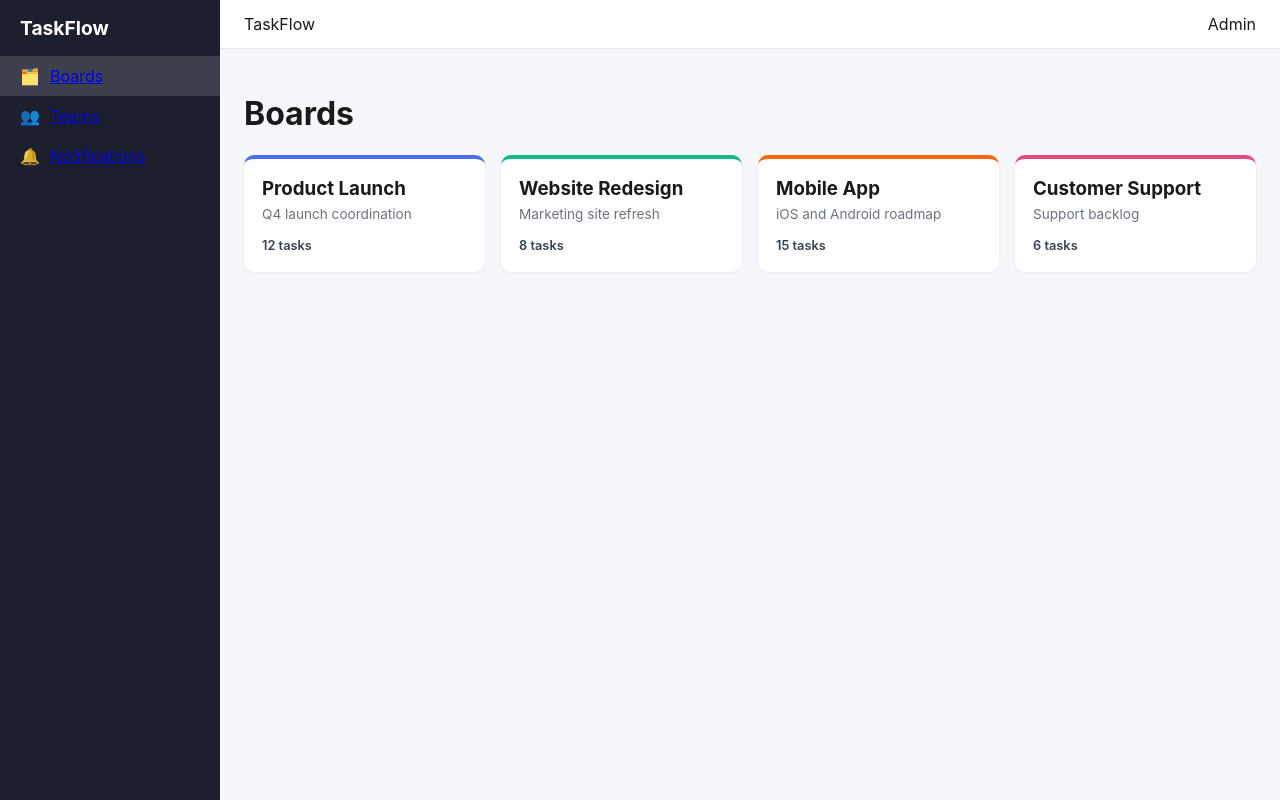
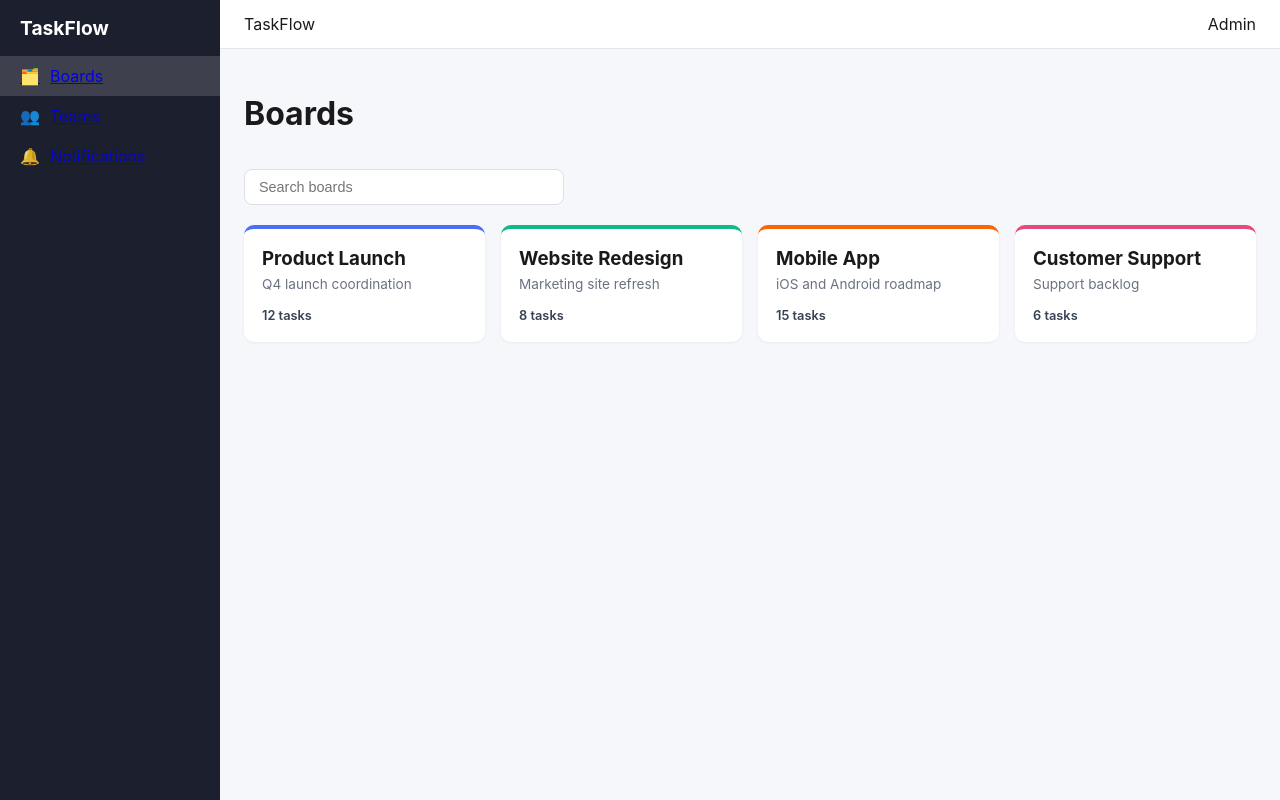
Before and after one commit to Abena9/taskflow, a React (Vite) app: page / in a window 1280 px wide. Built offline with nearby package versions, Linux system fonts and the light colour scheme.

Commit message:
Add search for boards

```diff
--- /dev/null
+++ b/src/components/SearchBar.jsx
@@ -0,0 +1,13 @@
+function SearchBar({ value, onChange, placeholder }) {
+  return (
+    <input
+      type="text"
+      className="search-bar"
+      value={value}
+      onChange={(e) => onChange(e.target.value)}
+      placeholder={placeholder || 'Search...'}
+    />
+  )
+}
+
+export default SearchBar
--- a/src/index.css
+++ b/src/index.css
@@ -95,3 +95,18 @@ body {
   color: #374151;
   font-weight: 600;
 }
+
+.search-bar {
+  width: 100%;
+  max-width: 320px;
+  padding: 9px 14px;
+  border: 1px solid #dcdfe4;
+  border-radius: 8px;
+  font-size: 0.9rem;
+  margin-top: 14px;
+}
+
+.search-bar:focus {
+  outline: none;
+  border-color: #4c6ef5;
+}
--- a/src/pages/Boards.jsx
+++ b/src/pages/Boards.jsx
@@ -1,12 +1,23 @@
+import { useState, useMemo } from 'react'
 import { boards } from '../data/boards.js'
 import BoardCard from '../components/BoardCard.jsx'
+import SearchBar from '../components/SearchBar.jsx'
 
 function Boards() {
+  const [query, setQuery] = useState('')
+
+  const filtered = useMemo(() => {
+    const q = query.trim().toLowerCase()
+    if (!q) return boards
+    return boards.filter((b) => b.name.toLowerCase().includes(q))
+  }, [query])
+
   return (
     <div>
       <h1>Boards</h1>
+      <SearchBar value={query} onChange={setQuery} placeholder="Search boards" />
       <div className="board-grid">
-        {boards.map((b) => (
+        {filtered.map((b) => (
           <BoardCard key={b.id} board={b} />
         ))}
       </div>
```
